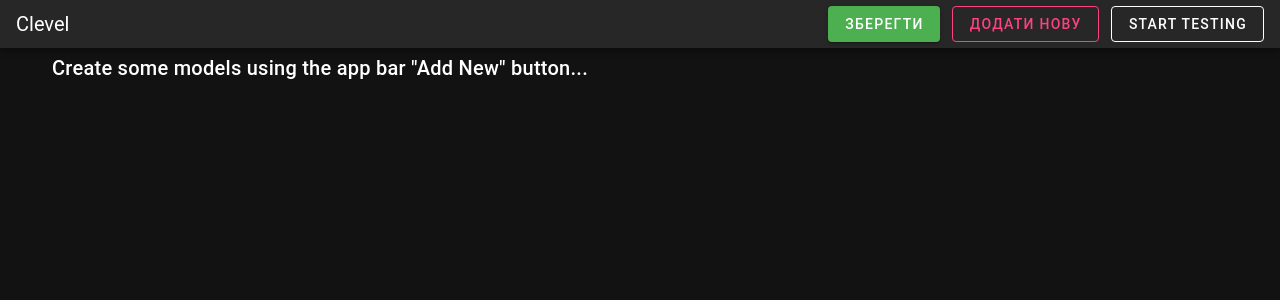
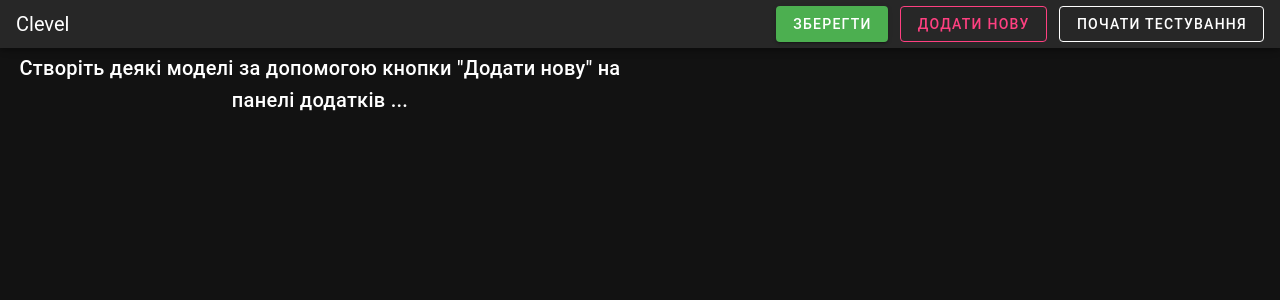
Before and after one commit to Reidond/clevel, a Vue app in the folder clevel_app/: page /#/modelboard in a window 1280 px wide. Shown: the top 300 px of the page. Built offline with nearby package versions, Linux system fonts and the light colour scheme; a small style sheet from the web is missing; a web font is replaced by a local one; what vue-katex, vuetify-dialog would draw is missing.

Commit message:
feat(clevel_app): Translate ModelBoard

```diff
--- a/clevel_app/src/locales/en.json
+++ b/clevel_app/src/locales/en.json
@@ -79,5 +79,9 @@
       "action-cancel": "Cancel",
       "action-create": "Create"
     }
+  },
+  "model-board": {
+    "btn": "Start Testing",
+    "empty": "Create some models using the app bar 'Add New' button..."
   }
 }
--- a/clevel_app/src/locales/uk_UA.json
+++ b/clevel_app/src/locales/uk_UA.json
@@ -79,5 +79,9 @@
       "action-cancel": "Відмінити",
       "action-create": "Створити"
     }
+  },
+  "model-board": {
+    "btn": "Почати тестування",
+    "empty": "Створіть деякі моделі за допомогою кнопки \"Додати нову\" на панелі додатків ..."
   }
 }
--- a/clevel_app/src/views/ModelBoard.vue
+++ b/clevel_app/src/views/ModelBoard.vue
@@ -3,7 +3,7 @@
     <AppBar title="Clevel">
       <Save />
       <AddNew />
-      <v-btn outlined to="/testing">Start Testing</v-btn>
+      <v-btn outlined to="/testing">{{ $t('model-board.btn') }}</v-btn>
     </AppBar>
 
     <v-container fluid class="mt-10">
@@ -15,7 +15,7 @@
       <v-row v-else align-content="center" align="stretch">
         <v-col cols="6" class="text-center">
           <p class="title">
-            Create some models using the app bar "Add New" button...
+            {{ $t('model-board.empty') }}
           </p>
         </v-col>
       </v-row>
```
